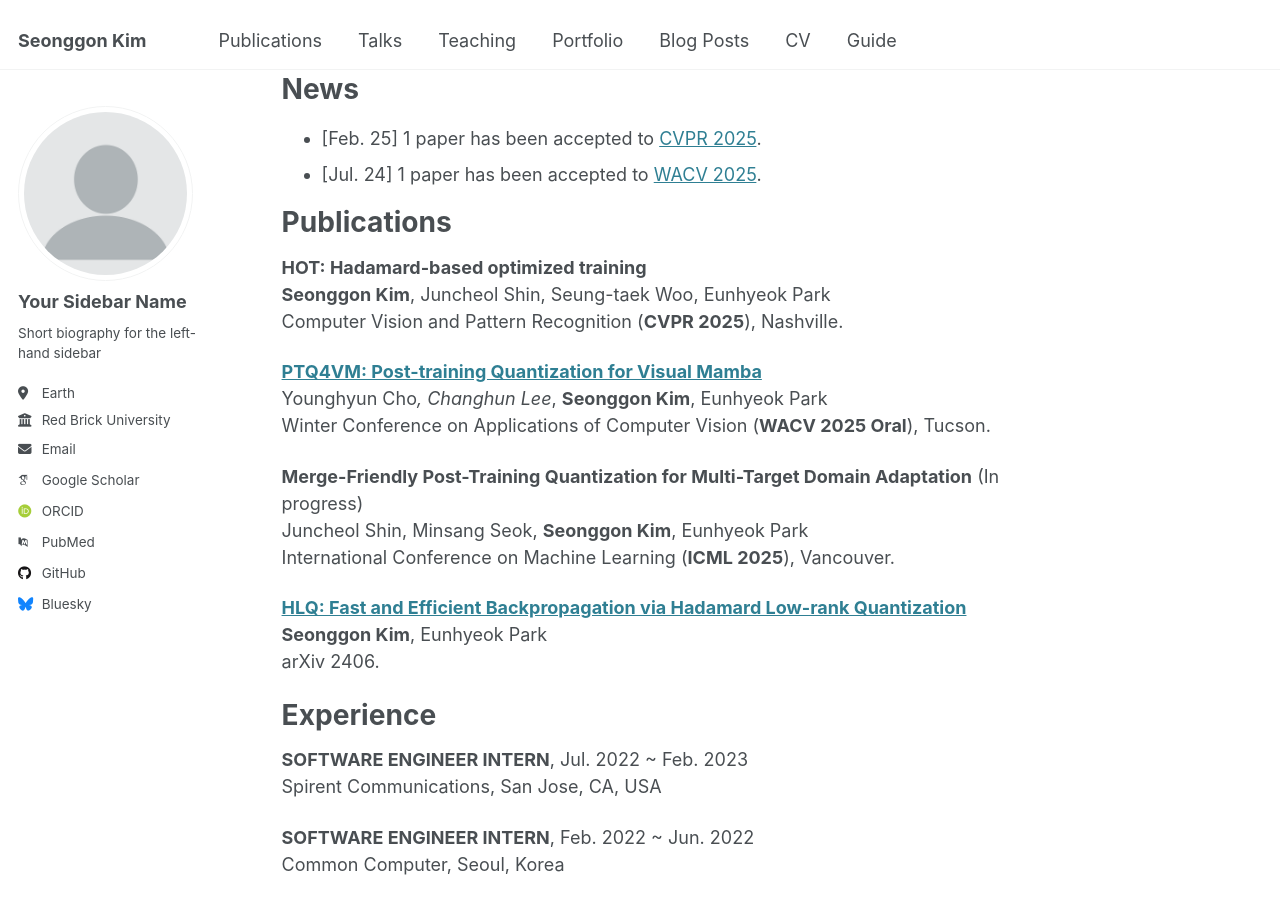
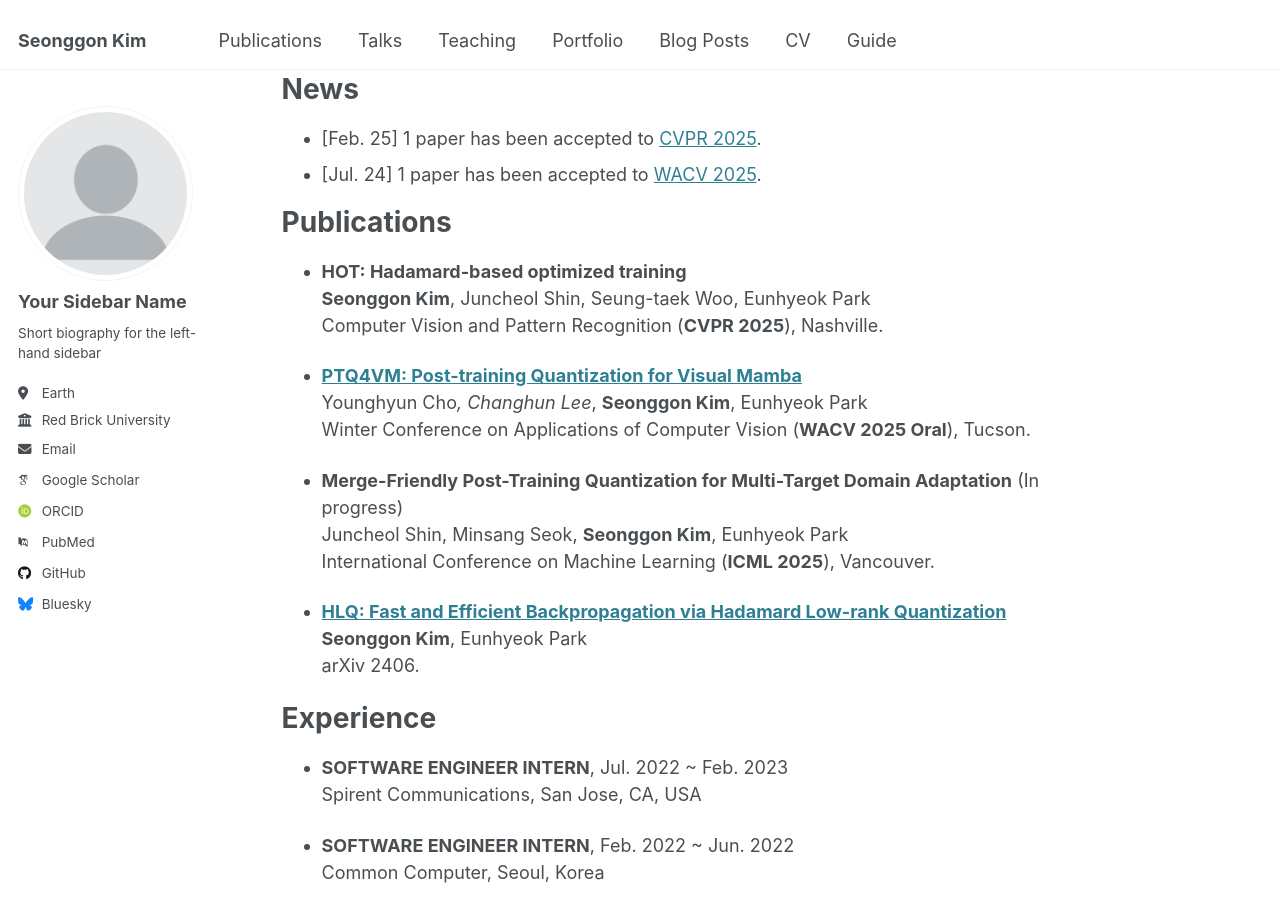
Before and after one commit to sungonuni/sungonuni.github.io, a Jekyll site: the page built from _pages/about.md, in a window 1280 px wide and 900 px high, scrolled down 577 px. Built offline with Jekyll 4.4.1, drawn with Linux system fonts in a browser that asks for light colours; some web fonts are replaced.

Commit message:
Fix layout

```diff
--- a/_pages/about.md
+++ b/_pages/about.md
@@ -28,32 +28,32 @@ News
 Publications
 ======
 
-**HOT: Hadamard-based optimized training**
+- **HOT: Hadamard-based optimized training**
 **Seonggon Kim**, Juncheol Shin, Seung-taek Woo, Eunhyeok Park
 Computer Vision and Pattern Recognition (**CVPR 2025**), Nashville.
 
-[**PTQ4VM: Post-training Quantization for Visual Mamba**](https://arxiv.org/abs/2412.20386)
+- [**PTQ4VM: Post-training Quantization for Visual Mamba**](https://arxiv.org/abs/2412.20386)
 Younghyun Cho*, Changhun Lee*, **Seonggon Kim**, Eunhyeok Park
 Winter Conference on Applications of Computer Vision (**WACV 2025 Oral**), Tucson.
 
-**Merge-Friendly Post-Training Quantization for Multi-Target Domain Adaptation** (In progress)
+- **Merge-Friendly Post-Training Quantization for Multi-Target Domain Adaptation** (In progress)
 Juncheol Shin, Minsang Seok, **Seonggon Kim**, Eunhyeok Park
 International Conference on Machine Learning (**ICML 2025**), Vancouver.
 
-[**HLQ: Fast and Efficient Backpropagation via Hadamard Low-rank Quantization**](https://arxiv.org/abs/2406.15102)
+- [**HLQ: Fast and Efficient Backpropagation via Hadamard Low-rank Quantization**](https://arxiv.org/abs/2406.15102)
 **Seonggon Kim**, Eunhyeok Park
 arXiv 2406.
 
 
 Experience
 ======
-**SOFTWARE ENGINEER INTERN**, Jul. 2022 ~ Feb. 2023
+- **SOFTWARE ENGINEER INTERN**, Jul. 2022 ~ Feb. 2023
 Spirent Communications, San Jose, CA, USA
 
-**SOFTWARE ENGINEER INTERN**, Feb. 2022 ~ Jun. 2022
+- **SOFTWARE ENGINEER INTERN**, Feb. 2022 ~ Jun. 2022
 Common Computer, Seoul, Korea
 
-**RESEARCH INTERN**, Mar. 2021 ~ Dec. 2021
+- **RESEARCH INTERN**, Mar. 2021 ~ Dec. 2021
 SI Analytics, Daejeon, Korea
 
 
@@ -61,10 +61,10 @@ SI Analytics, Daejeon, Korea
 
 Awards & Honors
 ======
-ETHDenver 2022 Blockchain Hackathon NFT project, **3rd Prize**
+- ETHDenver 2022 Blockchain Hackathon NFT project, **3rd Prize**
 SporkDAO, Feb. 2022
 
-CVPR 2021 Earthvision workshop, Land Cover Classification Challenge, **5st Prize**
+- CVPR 2021 Earthvision workshop, Land Cover Classification Challenge, **5st Prize**
 CVPR, Jun. 2021
 
 
```
